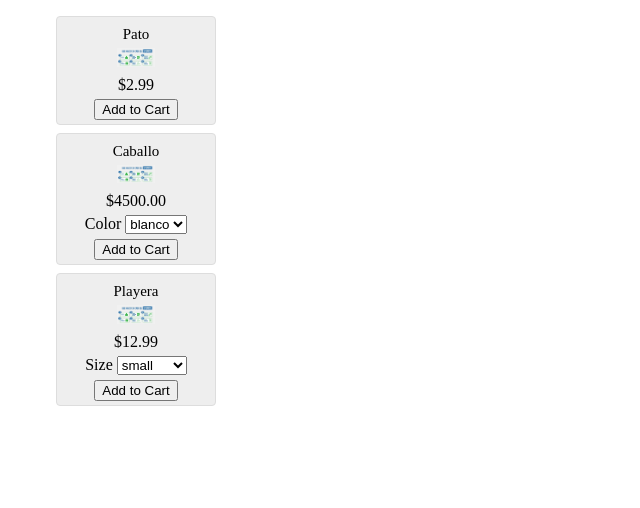
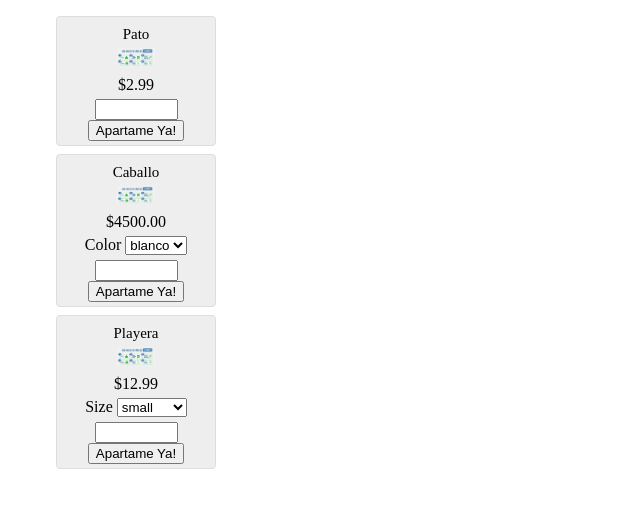
Before and after one commit to sector7mx/ci-cart, a CodeIgniter app: page /ci-cart/index.php/shop/index in a window 1280 px wide. Shown: the top 508 px of the page, without its empty margins (0-640 px from the left). Run offline with CodeIgniter, Linux system fonts and the light colour scheme.

Commit message:
carrito completo

```diff
--- a/application/views/products.php
+++ b/application/views/products.php
@@ -85,7 +85,16 @@
 		</div>
 
 		<?php echo form_hidden('id',$product->id);?>
-		<?php echo form_submit('action','Add to Cart'); ?>
+		<?php $data = array(
+              'name'        => 'apartame',
+              'id'          => 'apartame',
+              'value'       => '',
+              'maxlength'   => '5',
+              'size'        => '10',
+              'style'       => 'width:50%',
+            );
+            echo form_input($data);?>
+		<?php echo form_submit('action','Apartame Ya!'); ?>
 		<?php echo form_close(); ?>
 	</li>
 	<?php endforeach; ?>
@@ -100,9 +109,9 @@
 		<thead>
 			<tr>
 				<th>Item</th>
-				<th>Option</th>
-				<th>Price</th>
-				<th></th>
+				<th>Opción</th>
+				<th>Precio</th>
+				<th>Apartame</th>
 			</tr>
 		</thead>
 
@@ -120,17 +129,19 @@
 
 				</td>
 				<td>$<?php echo $item['subtotal']; ?></td>
+				<td>$0000.00</td>
 				<td class="remove">
 					<?php echo anchor('shop/remove/'.$item['rowid'],'X'); ?>
 				</td>
+
 			</tr>
 		<?php endforeach; ?>
 			<tr class="total">
 				<td colspan="2"><strong>Total</strong></td>
 				<td>$<?php echo $this->cart->total(); ?></td>
 			</tr>
-
 	</table>
+	<button>Confirmar Orden Apartame!</button>
 
 </div>
 <?php endif; ?>
```
